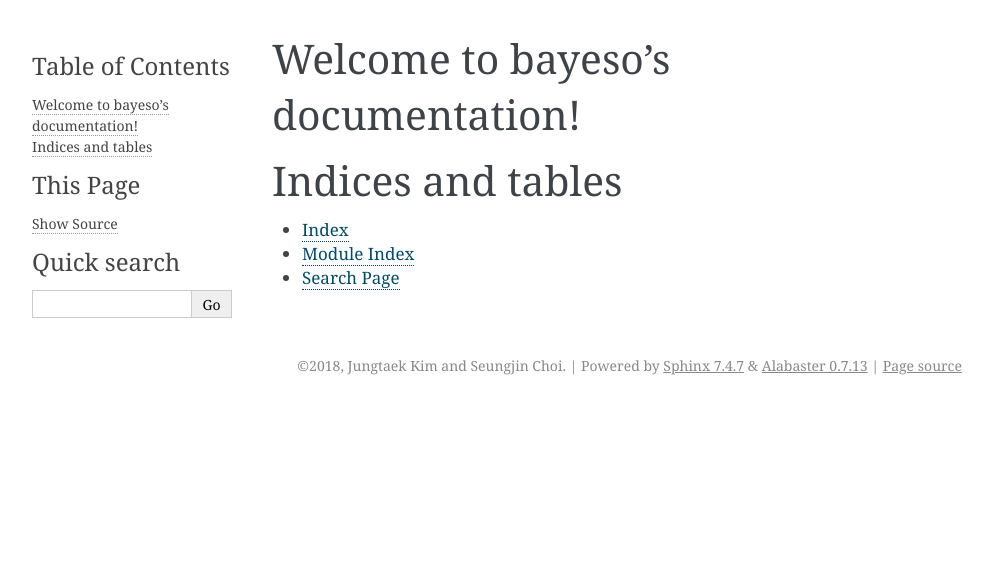
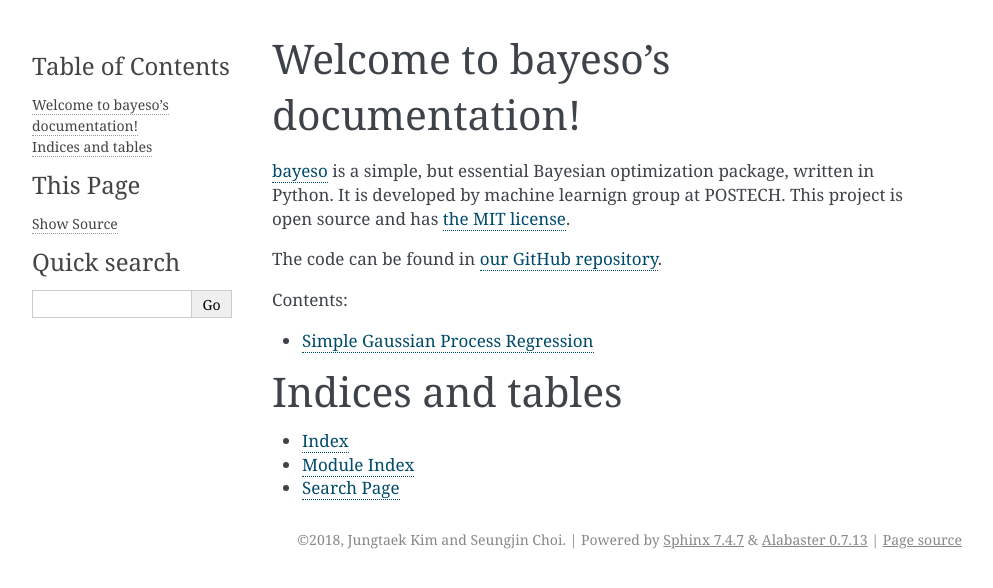
Before and after one commit to jungtaekkim/bayeso, a Sphinx documentation site: the page built from docs/index.rst, in a window 1280 px wide. Shown: the top 588 px of the page, without its empty margins (148-1141 px from the left). Built offline with Sphinx 7.4.7, drawn with Linux system fonts in a browser that asks for light colours.

Commit message:
UPDATE: docs

```diff
--- a/docs/conf.py
+++ b/docs/conf.py
@@ -24,9 +24,9 @@
 author = 'Jungtaek Kim and Seungjin Choi'
 
 # The short X.Y version
-version = ''
+version = '0.1.0'
 # The full version, including alpha/beta/rc tags
-release = ''
+release = 'alpha'
 
 
 # -- General configuration ---------------------------------------------------
--- /dev/null
+++ b/docs/gpr_simple.rst
@@ -0,0 +1,4 @@
+Simple Gaussian Process Regression
+============
+
+This example is for simple Gaussian process regression.
--- a/docs/index.rst
+++ b/docs/index.rst
@@ -6,10 +6,15 @@
 Welcome to bayeso's documentation!
 ==================================
 
+`bayeso <https://github.com/jungtaekkim/bayeso>`_ is a simple, but essential Bayesian optimization package, written in Python. It is developed by machine learnign group at POSTECH. This project is open source and has `the MIT license <https://opensource.org/licenses/MIT>`_.
+
+The code can be found in `our GitHub repository <https://github.com/jungtaekkim/bayeso>`_.
+
 .. toctree::
    :maxdepth: 2
    :caption: Contents:
 
+   gpr_simple
 
 
 Indices and tables
```
